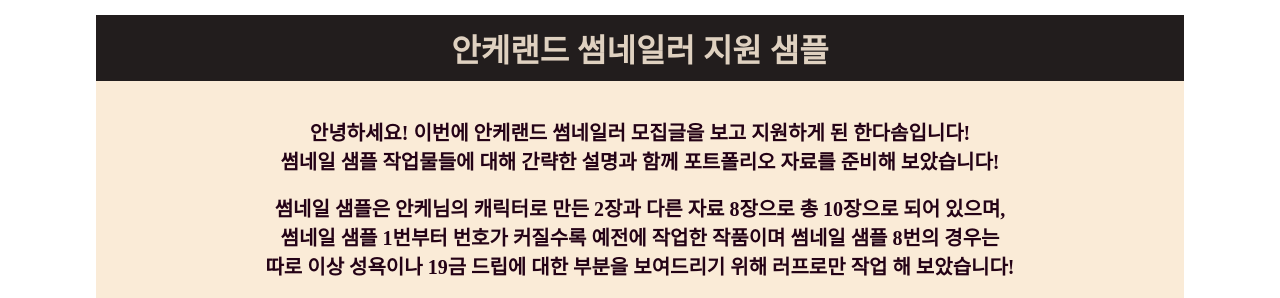
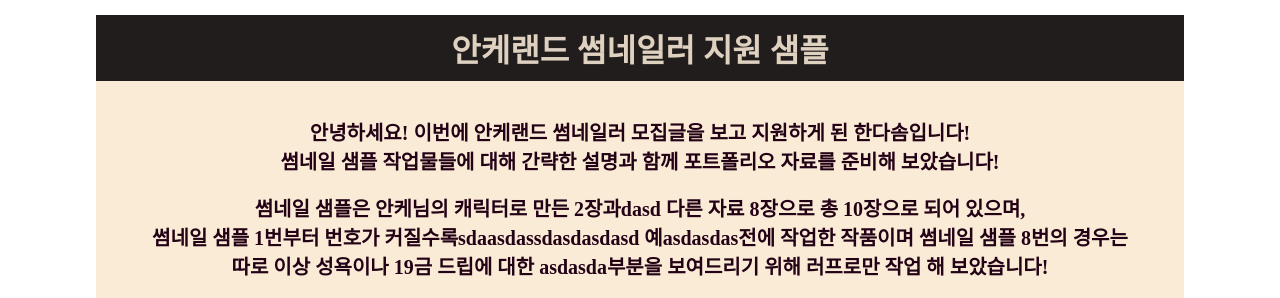
Before and after one commit to dasom5228/Lize, a plain HTML site: page index.html in a window 1280 px wide. Shown: the top 298 px of the page. Drawn offline with Linux system fonts and the light colour scheme.

Commit message:
Update index.html

```diff
--- a/index.html
+++ b/index.html
@@ -114,10 +114,10 @@
         <br>
     </div>
     <div id="main4">
-        <p><strong>썸네일 샘플은 안케님의 캐릭터로 만든 2장과 다른 자료 8장으로 총 10장으로 되어 있으며,</strong></p>
-        <p><strong>썸네일 샘플 1번부터 번호가 커질수록 예전에 작업한 작품이며 썸네일 샘플 8번의 경우는</strong></p>
-        <p><strong>따로 이상 성욕이나 19금 드립에 대한 부분을 보여드리기 위해 러프로만 작업 해 보았습니다!</strong></p>
-        <br>
+        <p><strong>썸네일 샘플은 안케님의 캐릭터로 만든 2장과dasd 다른 자료 8장으로 총 10장으로 되어 있으며,</strong></p>
+        <p><strong>썸네일 샘플 1번부터 번호가 커질수록sdaasdassdasdasdasd 예asdasdas전에 작업한 작품이며 썸네일 샘플 8번의 경우는</strong></p>
+        <p><strong>따로 이상 성욕이나 19금 드립에 대한 asdasda부분을 보여드리기 위해 러프로만 작업 해 보았습니다!</strong></p>
+        <br>asd
     </div>
 
 
```
